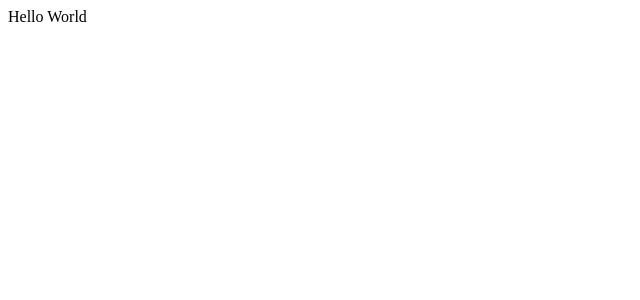
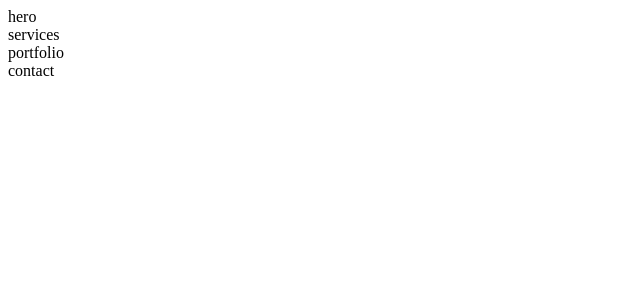
Before and after one commit to Sabuj-Chowdhury/3D_portfolio, a React (Vite) app: page / in a window 1280 px wide. Shown: the top 300 px of the page, without its empty margins (0-640 px from the left). Built offline with nearby package versions, Linux system fonts and the light colour scheme.

Commit message:
just placeholder component with css file

```diff
--- a/src/App.jsx
+++ b/src/App.jsx
@@ -1,7 +1,17 @@
+import Contact from "./Components/Contact/Contact";
+import Hero from "./Components/Hero/Hero";
+import Portfolio from "./Components/Portfolio/Portfolio";
+import Services from "./Components/Services/Services";
+
 const App = () => {
   return (
-    <div className=''>Hello World</div>
-  )
-}
+    <div className="">
+      <Hero></Hero>
+      <Services></Services>
+      <Portfolio></Portfolio>
+      <Contact></Contact>
+    </div>
+  );
+};
 
-export default App
+export default App;
--- /dev/null
+++ b/src/Components/Contact/Contact.jsx
@@ -0,0 +1,6 @@
+import "./contact.css";
+const Contact = () => {
+  return <div className="contact">contact</div>;
+};
+
+export default Contact;
--- /dev/null
+++ b/src/Components/Contact/contact.css
@@ -0,0 +1,2 @@
+.contact {
+}
--- /dev/null
+++ b/src/Components/Hero/Hero.jsx
@@ -0,0 +1,6 @@
+import "./hero.css";
+const Hero = () => {
+  return <div className="hero">hero</div>;
+};
+
+export default Hero;
--- /dev/null
+++ b/src/Components/Hero/hero.css
@@ -0,0 +1,2 @@
+.hero {
+}
--- /dev/null
+++ b/src/Components/Portfolio/Portfolio.jsx
@@ -0,0 +1,6 @@
+import "./portfolio.css";
+const Portfolio = () => {
+  return <div className="portfolio"> portfolio</div>;
+};
+
+export default Portfolio;
--- /dev/null
+++ b/src/Components/Portfolio/portfolio.css
@@ -0,0 +1,2 @@
+.portfolio {
+}
--- /dev/null
+++ b/src/Components/Services/Services.jsx
@@ -0,0 +1,6 @@
+import "./services.css";
+const Services = () => {
+  return <div className="services">services</div>;
+};
+
+export default Services;
--- /dev/null
+++ b/src/Components/Services/services.css
@@ -0,0 +1,2 @@
+.services {
+}
```
Also changed, not shown: 1 other file (tests, documents, lock files or other folders).
